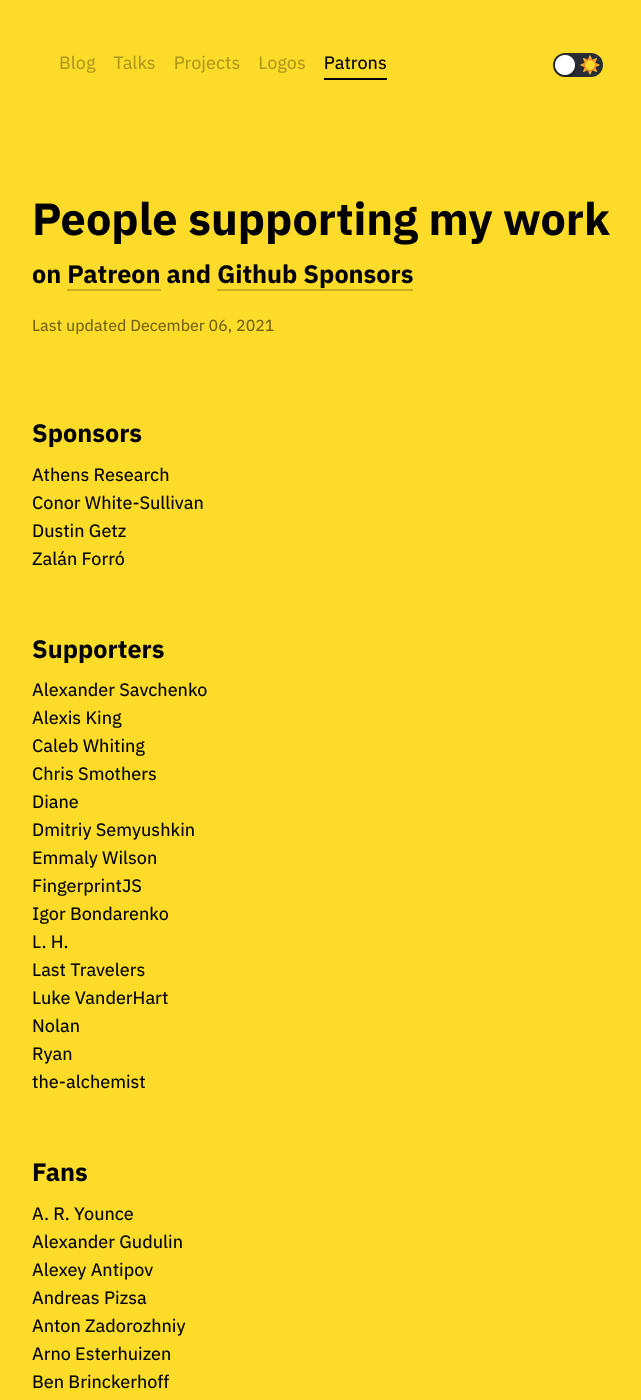
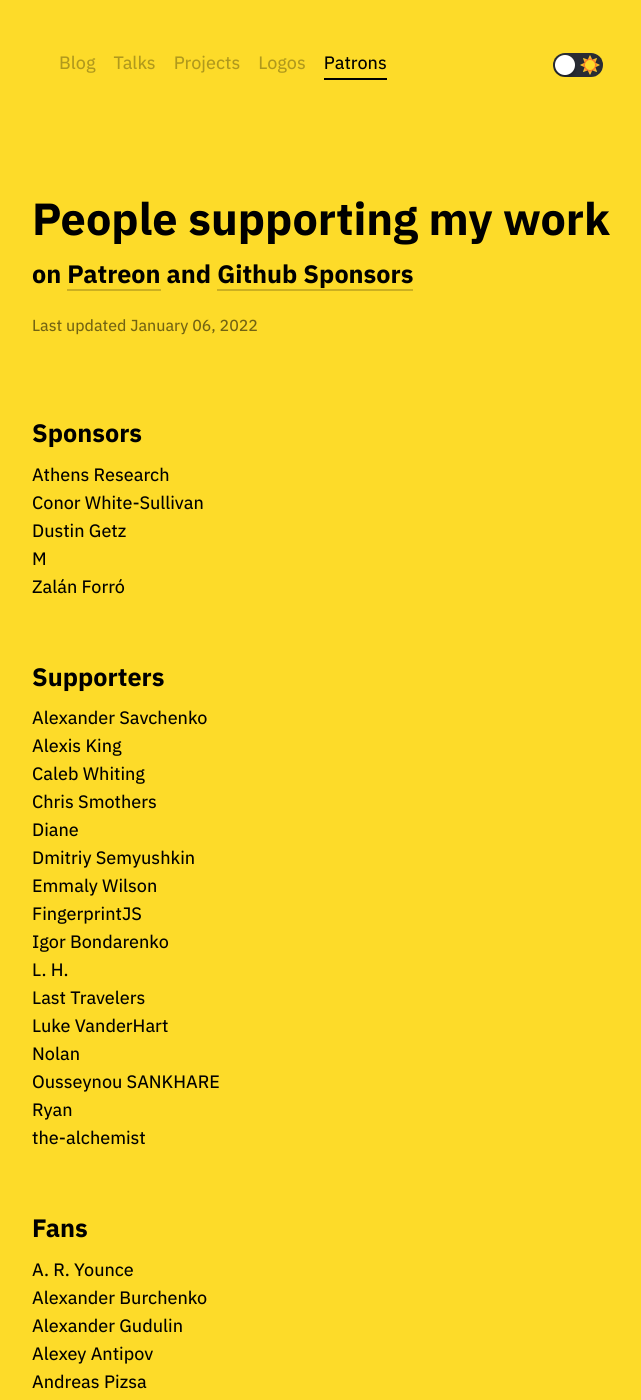
Before and after one commit to tonsky/tonsky.github.io, a Jekyll site: the page built from patrons/index.html, in a window 1280 px wide and 1400 px high. Shown: the whole window, without its empty margins (310-951 px from the left). Built offline with Jekyll 4.4.1, drawn with Linux system fonts in a browser that asks for light colours; some of the changed text lies outside the part shown.

Commit message:
Patrons update January 2022

```diff
--- a/patrons/index.html
+++ b/patrons/index.html
@@ -20,12 +20,13 @@
 
 <h1 class="title">People supporting my work</h1>
 <h2>on <a href="https://patreon.com/tonsky" target="_blank">Patreon</a> and <a href="https://github.com/sponsors/tonsky" target="_blank">Github Sponsors</a></h2>
-<div class="footer">Last updated December 06, 2021</div>
+<div class="footer">Last updated January 06, 2022</div>
 
 <h2>Sponsors</h2>
 <li>Athens Research</li>
 <li>Conor White-Sullivan</li>
 <li>Dustin Getz</li>
+<li>M</li>
 <li>Zalán Forró</li>
 
 <h2>Supporters</h2>
@@ -42,15 +43,16 @@
 <li>Last Travelers</li>
 <li>Luke VanderHart</li>
 <li>Nolan</li>
+<li>Ousseynou SANKHARE</li>
 <li>Ryan</li>
 <li>the-alchemist</li>
 
 <h2>Fans</h2>
 <li>A. R. Younce</li>
+<li>Alexander Burchenko</li>
 <li>Alexander Gudulin</li>
 <li>Alexey Antipov</li>
 <li>Andreas Pizsa</li>
-<li>Anton Zadorozhniy</li>
 <li>Arno Esterhuizen</li>
 <li>Ben Brinckerhoff</li>
 <li>Brandon Walters</li>
```
Also changed, not shown: other parts of patrons/index.html (+2 -4 lines).
